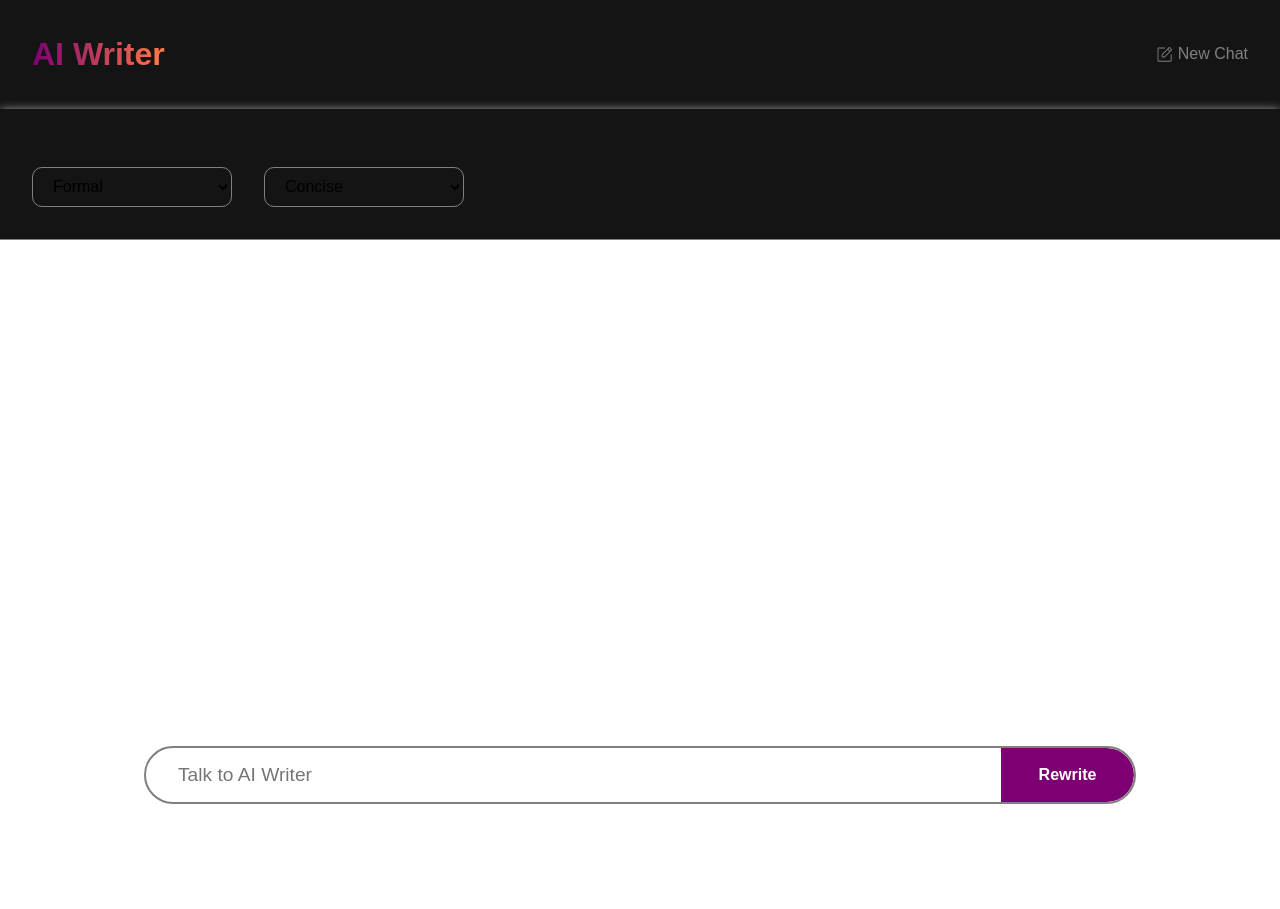
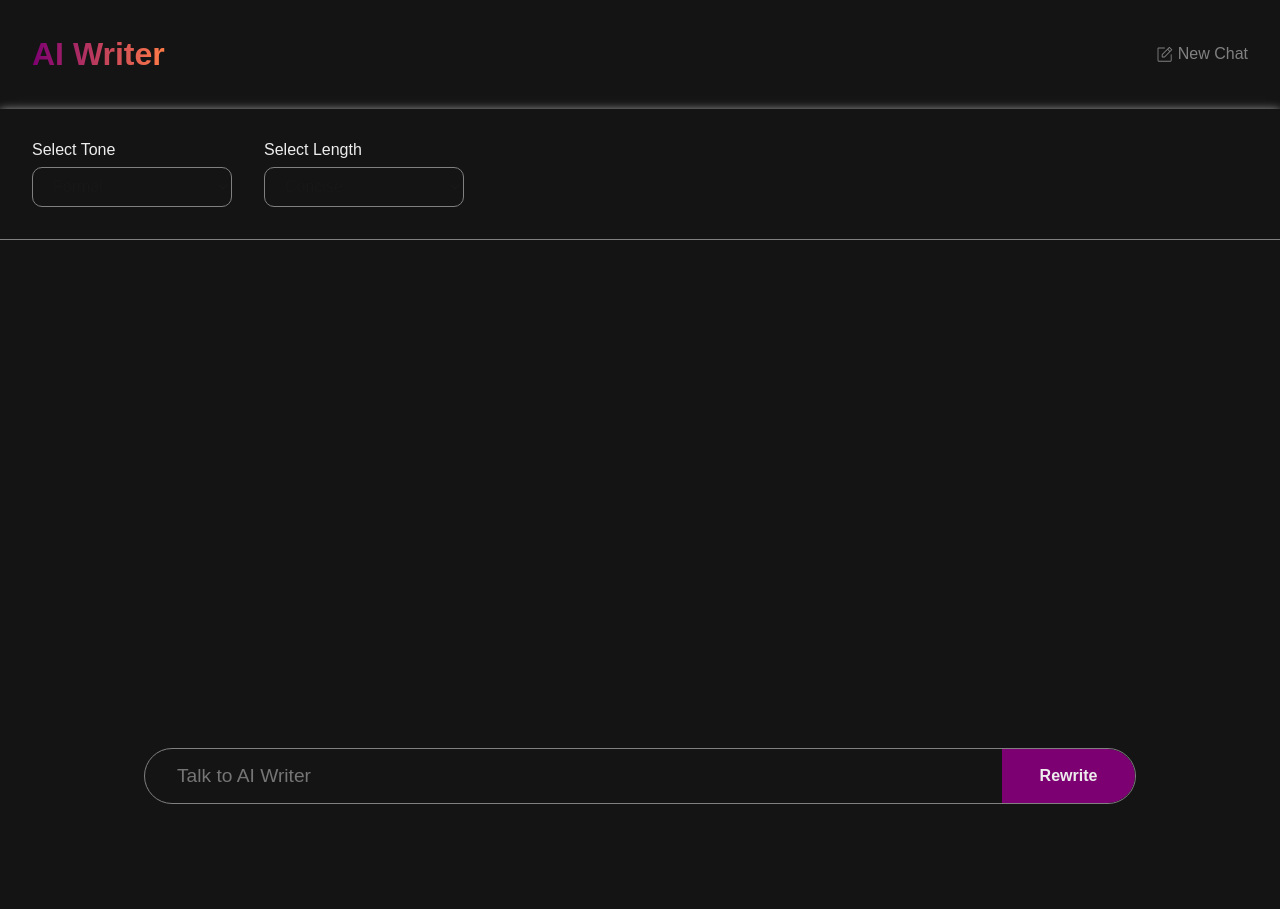
Before and after one commit to phlemb93/ai-writing-assistant, a Next.js app: page / in a window 1280 px wide. Shown: the top 909 px of the page. Built offline with nearby package versions, Linux system fonts and the light colour scheme; no server answers.

Commit message:
Design changes

```diff
--- a/src/app/globals.css
+++ b/src/app/globals.css
@@ -2,7 +2,7 @@
   --background: #ffffff;
   --foreground: #171717;
   --bg: #141414;
-  --text: #ffffff;
+  --text: #ededed;
   --primary: #7d0072;
   --secondary: #ff7b47;
   --color-delete: rgb(198, 1, 1);
@@ -18,6 +18,11 @@
     --foreground: #ededed;
   }
 }
+@media (prefers-color-scheme: dark) {
+  html {
+    color-scheme: dark;
+  }
+}
 
 html,
 body {
@@ -26,8 +31,8 @@
 }
 
 body {
-  color: var(--foreground);
-  background: var(--background);
+  color: var(--text);
+  background: var(--bg);
   scrollbar-width: thin;
   font-family: Arial, Helvetica, sans-serif;
   -webkit-font-smoothing: antialiased;
@@ -44,9 +49,3 @@
   color: inherit;
   text-decoration: none;
 }
-
-@media (prefers-color-scheme: dark) {
-  html {
-    color-scheme: dark;
-  }
-}
--- a/src/components/inputForm/InputForm.module.css
+++ b/src/components/inputForm/InputForm.module.css
@@ -84,7 +84,7 @@
             width: 100%;
             max-height: 300px;
             position: relative;
-            border: 2px solid var(--color-gray);
+            border: 1px solid var(--color-gray);
             border-radius: 50px;
             display: flex;
             overflow: hidden;
--- a/src/components/navbar/Navbar.module.css
+++ b/src/components/navbar/Navbar.module.css
@@ -87,6 +87,7 @@
                     border: 1px solid gray;
                     border-radius: 10px;
                     font-size: 1rem;
+                    color: var(--foreground);
                 }
             }
         }
```
